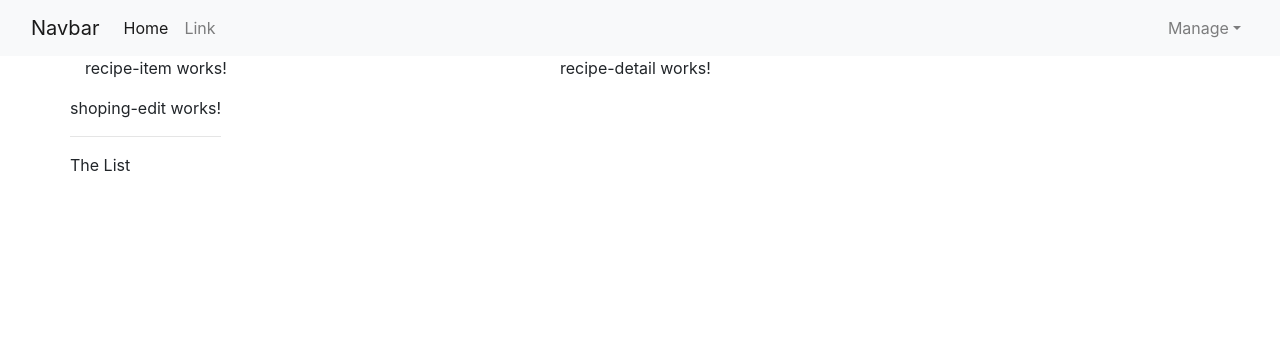
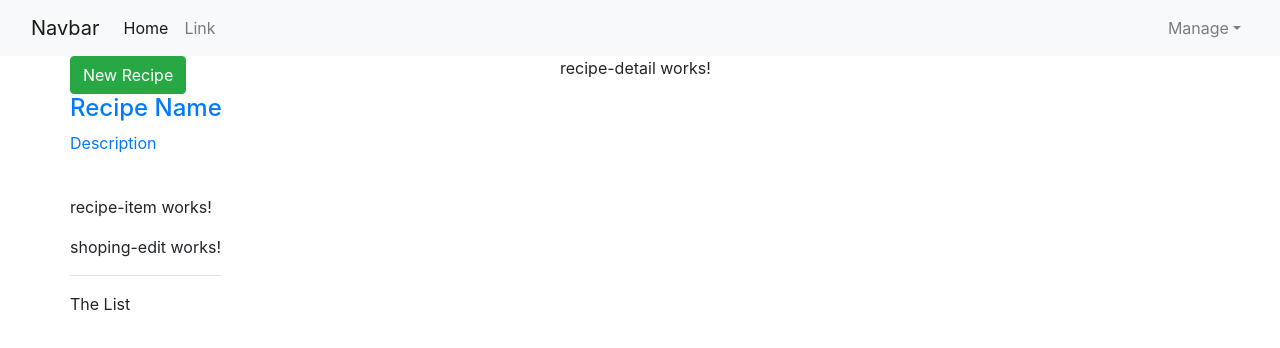
Before and after one commit to madun/recipeApp, an Angular app: page / in a window 1280 px wide. Shown: the top 348 px of the page. Built offline with nearby package versions, Linux system fonts and the light colour scheme.

Commit message:
lecture 48. Adding Content to the Recipe Component

```diff
--- a/src/app/recipes/recipe-list/recipe-list.component.html
+++ b/src/app/recipes/recipe-list/recipe-list.component.html
@@ -1 +1,19 @@
-<app-recipe-item></app-recipe-item>
+<div class="row">
+    <div class="col-xs-12">
+        <button class="btn btn-success">New Recipe</button>
+    </div>
+</div>
+<div class="row">
+    <div class="col-xs-12">
+        <a href="" class="list-group clearfix">
+            <div class="pull-left">
+                <h4 class="list-group-item-heading">Recipe Name</h4>
+                <p class="list-group-item-text">Description</p>
+            </div>
+            <span class="pull-right">
+                <img src="" alt="" class="img-responsive" style="max-height:50px">
+            </span>
+        </a>
+        <app-recipe-item></app-recipe-item>
+    </div>
+</div>
--- a/src/app/recipes/recipe-list/recipe-list.component.ts
+++ b/src/app/recipes/recipe-list/recipe-list.component.ts
@@ -1,4 +1,5 @@
 import { Component, OnInit } from '@angular/core';
+import { Recipe } from "../recipe.model";
 
 @Component({
   selector: 'app-recipe-list',
@@ -6,6 +7,9 @@
   styleUrls: ['./recipe-list.component.css']
 })
 export class RecipeListComponent implements OnInit {
+  recipe: Recipe[] = [
+    new Recipe('Madun', 'This is sample', 'https://images.unsplash.com/photo-1525093505341-06e6006ff576?ixlib=rb-0.3.5&ixid=eyJhcHBfaWQiOjEyMDd9&s=244aea8bfdbef0efb10004a95ee41156&auto=format&fit=crop&w=1350&q=80')
+  ];
 
   constructor() { }
 
```
